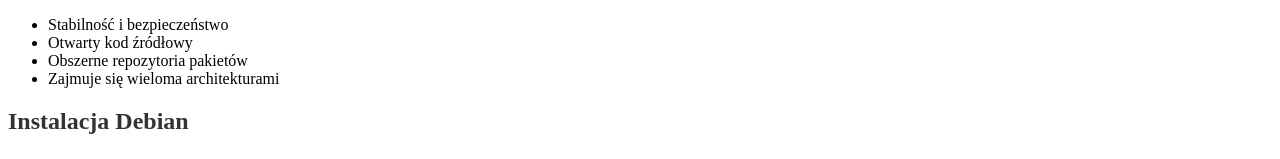
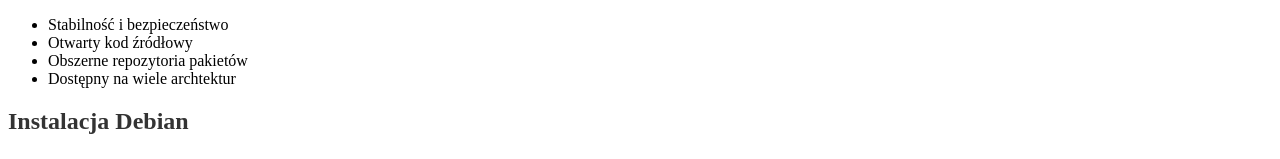
Before and after one commit to soja1337/najlepszedista, a plain HTML site: page debian.html in a window 1280 px wide. Shown: the part 251-410 px from the top of the page. Drawn offline with Linux system fonts and the light colour scheme.

Commit message:
Update debian.html

```diff
--- a/debian.html
+++ b/debian.html
@@ -49,7 +49,7 @@
             <li>Stabilność i bezpieczeństwo</li>
             <li>Otwarty kod źródłowy</li>
             <li>Obszerne repozytoria pakietów</li>
-            <li>Zajmuje się wieloma architekturami</li>
+            <li>Dostępny na wiele archtektur</li>
         </ul>
     </section>
 
```
